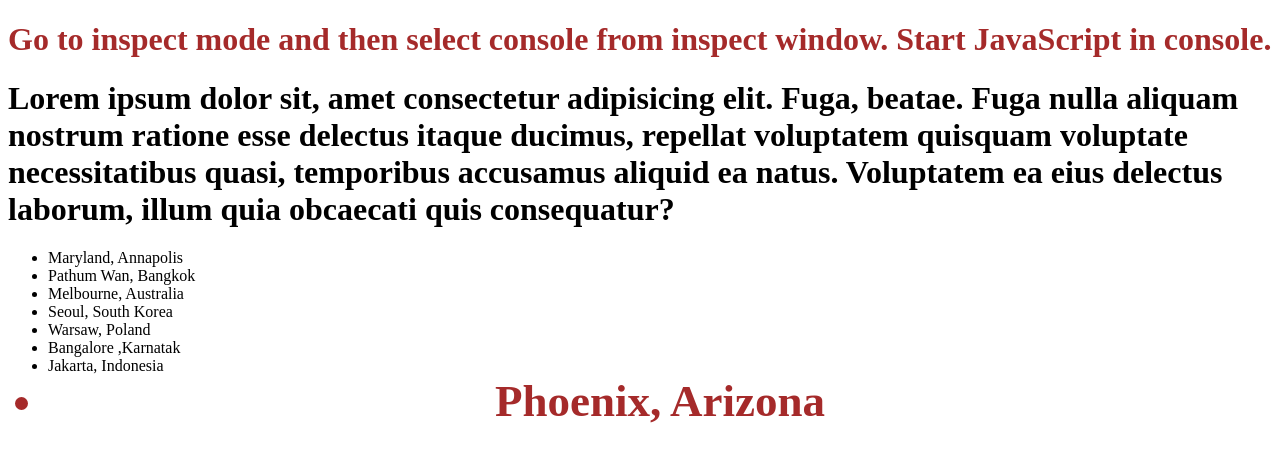
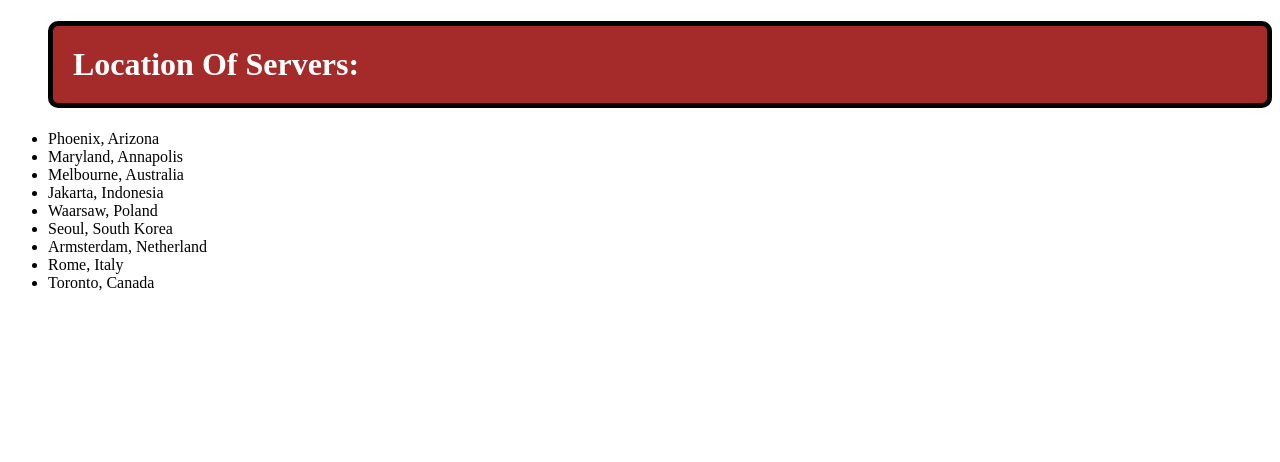
Before and after one commit to tred-07/JavaScript, a plain HTML site: page index.html in a window 1280 px wide. Drawn offline with Linux system fonts and the light colour scheme.

Commit message:
createElement appendChild

```diff
--- a/index.html
+++ b/index.html
@@ -10,24 +10,10 @@
 
 <body>
     <header></header>
-    <main>
-        <h1 style="color: brown;">Go to inspect mode and then select console from inspect window. Start JavaScript in
-            console.</h1>
-        <h1>Lorem ipsum dolor sit, amet consectetur adipisicing elit. Fuga, beatae. Fuga nulla aliquam nostrum ratione
-            esse delectus itaque ducimus, repellat voluptatem quisquam voluptate necessitatibus quasi, temporibus
-            accusamus aliquid ea natus. Voluptatem ea eius delectus laborum, illum quia obcaecati quis consequatur?</h1>
-        <ul id="rhq">
-            <li id="annapolis">Maryland, Annapolis</li>
-            <li id="bangkok">Pathum Wan, Bangkok</li>
-            <li id="australia">Melbourne, Australia</li>
-            <li id="south-korea">Seoul, South Korea</li>
-            <li id="poland">Warsaw, Poland</li>
-            <li id="karnatak">Bangalore ,Karnatak</li>
-            <li id="indonesia">Jakarta, Indonesia</li>
-            <li id="arizona" class="blue violet brown random">Phoenix, Arizona</li>
-        </ul>
+    <main id="main-container">
     </main>
     <script src="./index.js"></script>
+    <script src="./style.js"></script>
 </body>
 
 </html>
--- a/index.js
+++ b/index.js
@@ -1,12 +1,39 @@
-console.log("Hello");
-console.log("index js detected");
-const texts= document.getElementsByTagName('h1');
-for(let text of texts)console.log(text.innerText);
-console.log("QuerySelectorAll Start");
-const rhq=document.querySelectorAll('#rhq');
-for(let text of rhq)console.log(text.innerText);
-// style in js
-document.getElementById('arizona').style.textAlign='center'
-document.getElementById('arizona').style.fontSize='45px';
-document.getElementById('arizona').style.fontWeight='bold';
-document.getElementById('arizona').style.color='brown';
+console.log("index.js embeded");
+const main_container=document.getElementById('main-container');
+const ul1=document.createElement('ul');
+const ul2=document.createElement('ul');
+const li1=document.createElement('li');
+const li2=document.createElement('li');
+const li3=document.createElement('li');
+const li4=document.createElement('li');
+const li5=document.createElement('li');
+const li6=document.createElement('li');
+const li7=document.createElement('li');
+const li8=document.createElement('li');
+const li9=document.createElement('li');
+const li10=document.createElement('li');
+const h1_1=document.createElement('h1');
+const h1_2=document.createElement('h1');
+h1_1.innerText="Location Of Servers: ";
+h1_2.innerText="AI's on these server:";
+li1.innerText="Phoenix, Arizona";
+li2.innerText="Maryland, Annapolis";
+li3.innerText="Melbourne, Australia";
+li4.innerText="Jakarta, Indonesia";
+li5.innerText="Waarsaw, Poland";
+li6.innerText="Seoul, South Korea";
+li7.innerText="Armsterdam, Netherland";
+li8.innerText="Rome, Italy";
+li9.innerText="Toronto, Canada"
+ul1.appendChild(h1_1);
+ul1.appendChild(li1);
+ul1.appendChild(li2);
+ul1.appendChild(li3);
+ul1.appendChild(li4);
+ul1.appendChild(li5);
+ul1.appendChild(li6);
+ul1.appendChild(li7);
+ul1.appendChild(li8);
+ul1.appendChild(li9);
+main_container.appendChild(ul1);
+console.log(main_container);
--- /dev/null
+++ b/style.js
@@ -0,0 +1,8 @@
+const h1s=document.querySelectorAll('h1');
+for(const h1 of h1s){
+    h1.style.background='brown'
+    h1.style.color='white'
+    h1.style.padding='20px'
+    h1.style.border='5px black solid'
+    h1.style.borderRadius='10px'
+}
```
Also changed, not shown: 4 other files.
